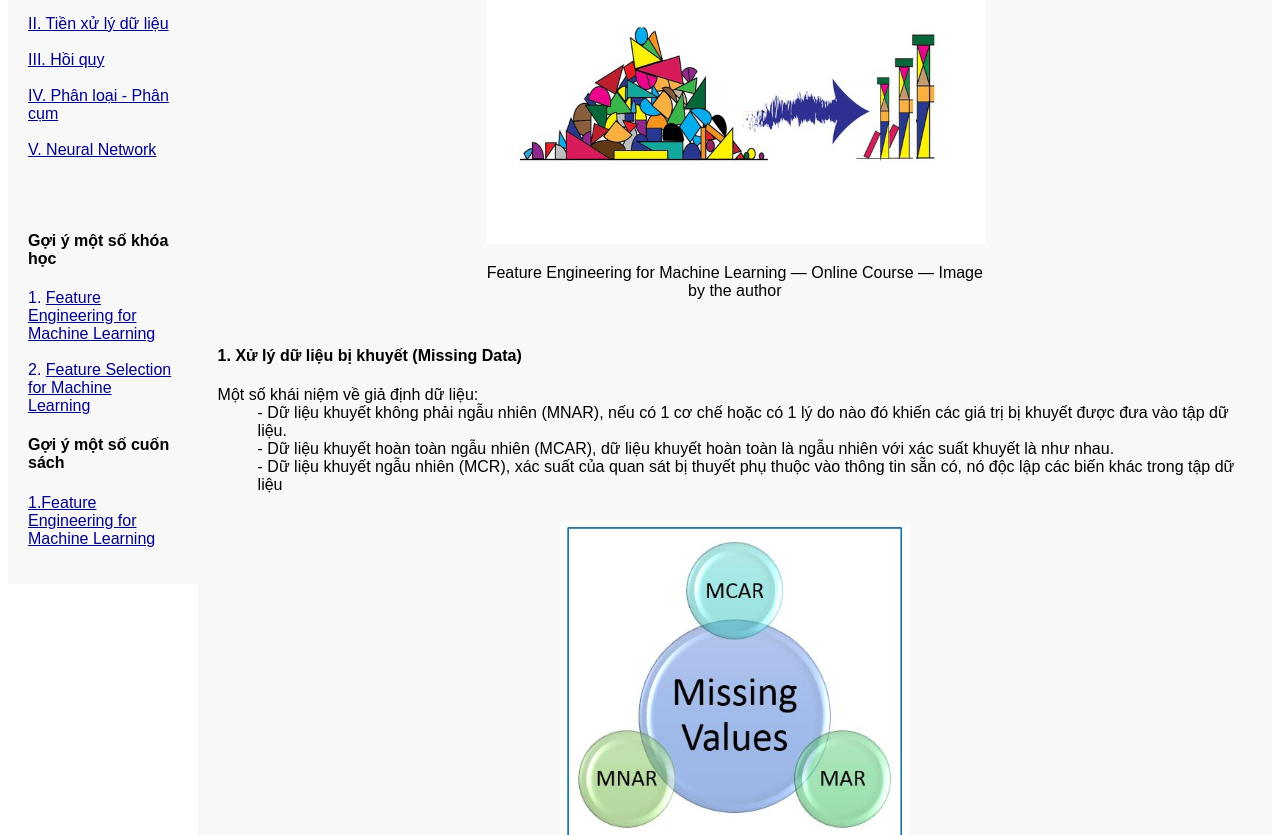
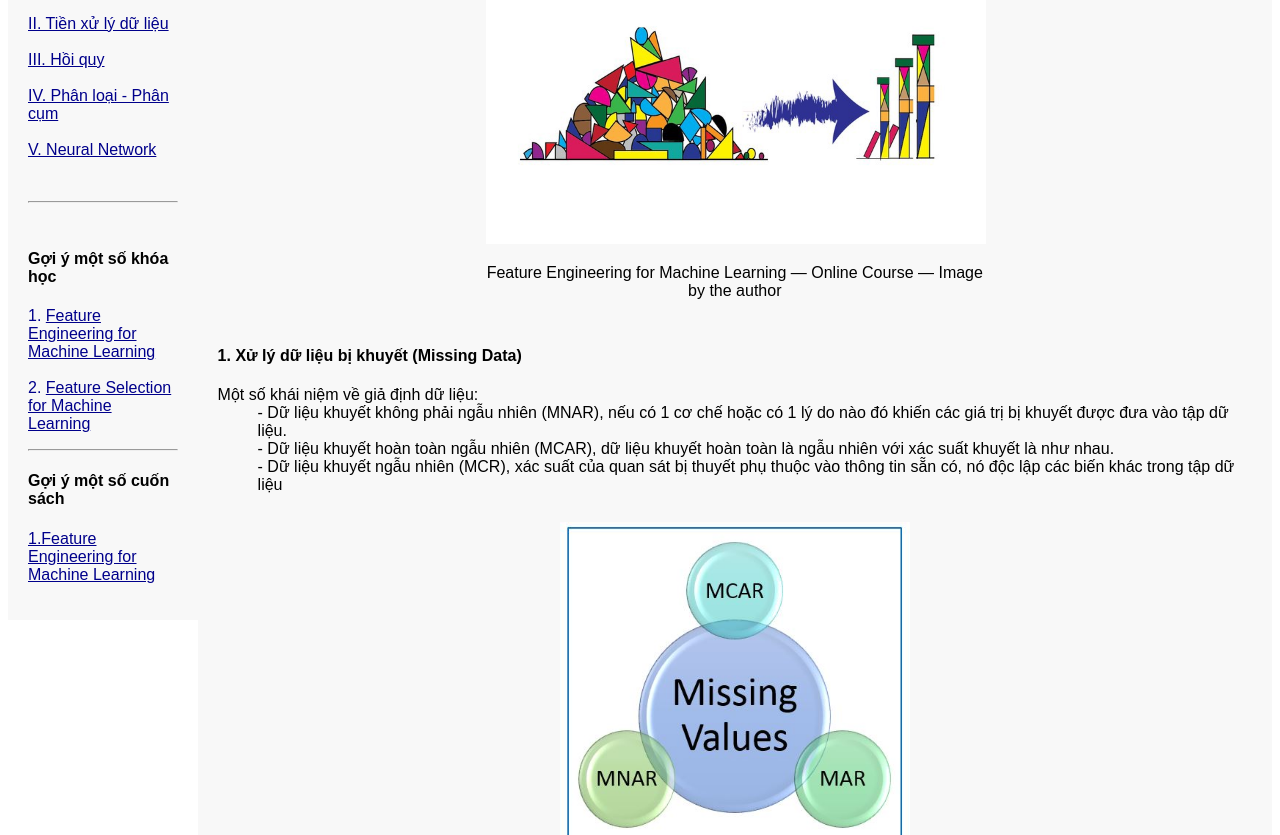
Before and after one commit to nam157/ml_basis, a plain HTML site: page preprocessing.html in a window 1280 px wide. Shown: the part 265-1100 px from the top of the page. Drawn offline with Linux system fonts and the light colour scheme.

Commit message:
Update preprocessing.html

```diff
--- a/preprocessing.html
+++ b/preprocessing.html
@@ -108,7 +108,7 @@ footer {
         <li><a href="classifi_cluster.html" style="color: darkblue">IV. Phân loại - Phân cụm</a></li><br>
         <li><a href="neural.html" style="color: darkblue">V. Neural Network</a></li>
     </ul>
-      <br><br>
+      <br><hr><br>
       <ul>
           <h4>Gợi ý một số khóa học</h4>
           <ul>
@@ -116,7 +116,7 @@ footer {
               <li style="color: darkblue">2. <a href="https://www.udemy.com/course/feature-selection-for-machine-learning/" target="_blank" style="color: darkblue">Feature Selection for Machine Learning</a> </li>
           </ul>
       </ul>
-      <ul>
+      <ul><hr>
       <h4>Gợi ý một số cuốn sách</h4>
       <ul>
           <li><a href="https://www.amazon.com/Feature-Engineering-Machine-Learning-Principles/dp/1491953241" style="color: darkblue" target="_blank">1.Feature Engineering for Machine Learning</a></li>
```
